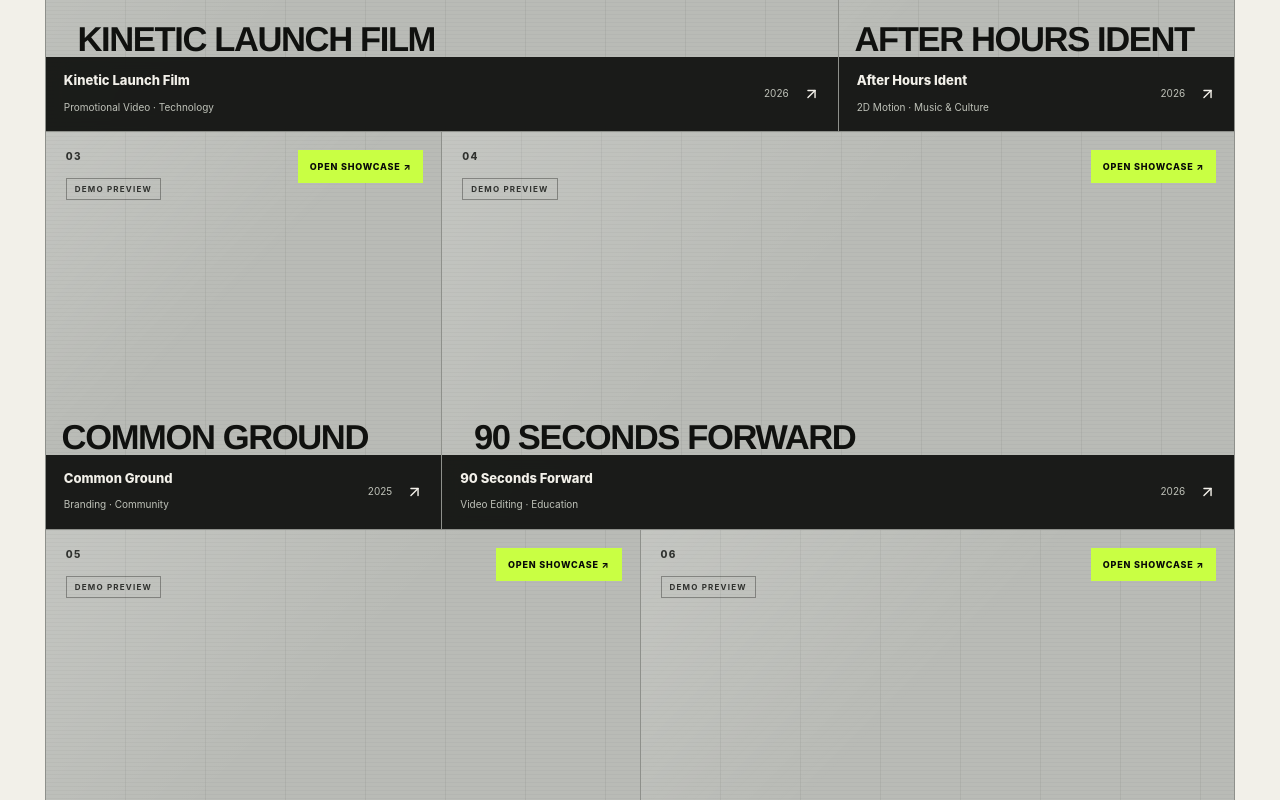
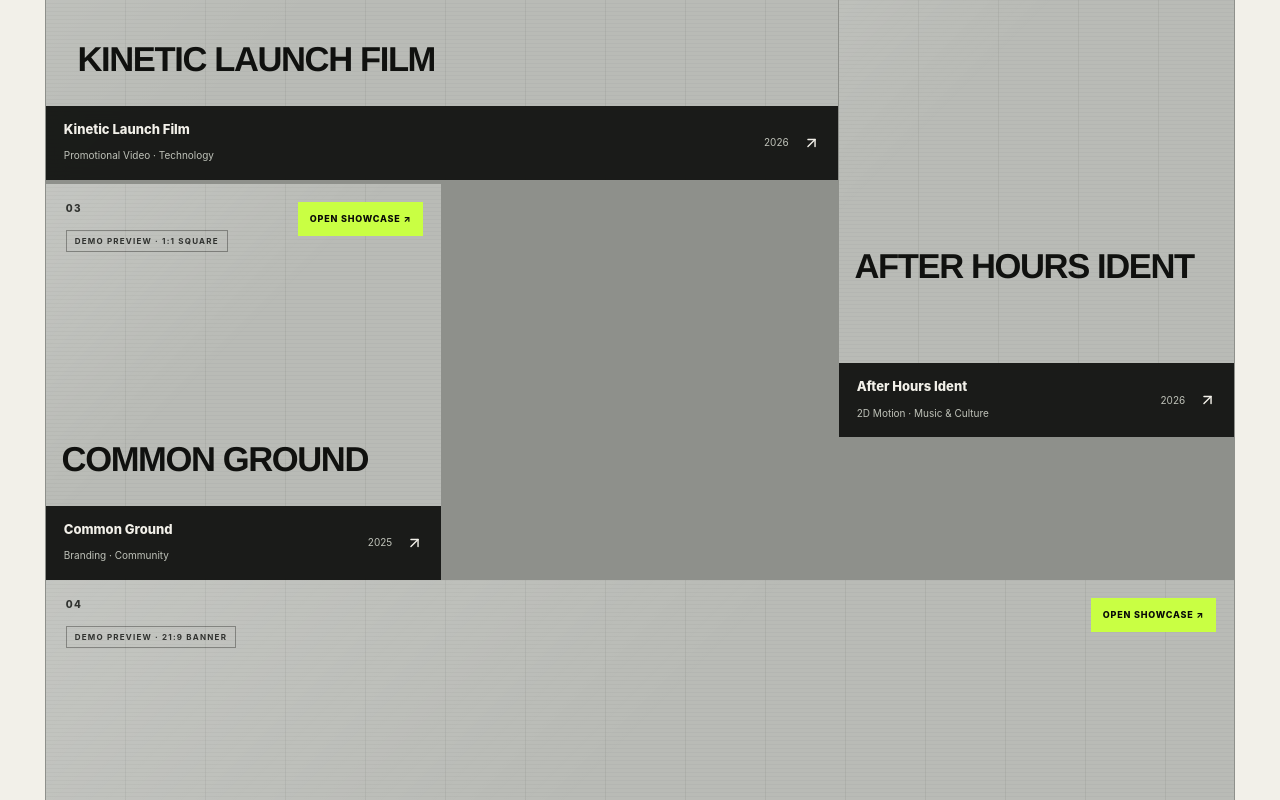
Before and after one commit to OrkoBiswas/orko, a Next.js app: page / in a window 1280 px wide. Shown: the part 1660-2460 px from the top of the page. Built offline with nearby package versions, Linux system fonts and the light colour scheme.

Commit message:
Add format-aware showcase layout

```diff
--- a/app/api/admin/projects/[id]/route.ts
+++ b/app/api/admin/projects/[id]/route.ts
@@ -19,7 +19,7 @@ const projectSchema = z.object({
   featured: z.boolean(),
   accent: z.string().regex(/^#[0-9a-f]{6}$/i),
   visual: z.enum(["orbit", "signal", "editorial", "spectrum", "type", "frame"]),
-  ratio: z.enum(["wide", "tall", "square"]),
+  ratio: z.enum(["wide", "tall", "square", "vertical", "banner"]),
   summary: z.string().trim().min(1).max(1000),
   challenge: z.string().trim().min(1).max(2000),
   concept: z.string().trim().min(1).max(2000),
--- a/app/globals.css
+++ b/app/globals.css
@@ -479,22 +479,20 @@ html { scroll-padding-top: 76px; }
 .showcase-footer { display: flex; justify-content: space-between; gap: 24px; padding: 13px 18px; color: #afb2aa; background: var(--ink); font-size: 9px; letter-spacing: .11em; text-transform: uppercase; }
 .featured-grid {
   grid-template-columns: repeat(12, minmax(0, 1fr));
-  grid-auto-rows: clamp(310px, 31vw, 560px);
+  grid-auto-rows: 8px;
+  grid-auto-flow: dense;
+  align-items: start;
   gap: 1px;
   background: #8e908b;
 }
-.featured-grid .project-card:nth-child(1) { grid-column: 1 / 9; }
-.featured-grid .project-card:nth-child(2) { grid-column: 9 / 13; }
-.featured-grid .project-card:nth-child(3) { grid-column: 1 / 5; }
-.featured-grid .project-card:nth-child(4) { grid-column: 5 / 13; }
-.featured-grid .project-card:nth-child(5) { grid-column: 1 / 7; }
-.featured-grid .project-card:nth-child(6) { grid-column: 7 / 13; }
-.featured-grid .project-card:last-child:nth-child(odd) { grid-column: 1 / -1; }
-.featured-grid .project-card,
-.featured-grid .project-card > a,
-.featured-grid .project-art { height: 100%; }
+.featured-grid .project-card:nth-child(n) { grid-column: span 4; }
+.featured-grid .project-card.ratio-wide { grid-column: span 8; }
+.featured-grid .project-card.ratio-banner { grid-column: span 12; }
+.featured-grid .project-card.ratio-square,
+.featured-grid .project-card.ratio-tall,
+.featured-grid .project-card.ratio-vertical { grid-column: span 4; }
 .featured-grid .project-card { overflow: hidden; background: #b9bbb6; }
-.featured-grid .project-card > a { position: relative; }
+.featured-grid .project-card > a { position: relative; display: block; }
 .featured-grid .project-card > a::after {
   content: "Open showcase  ↗";
   position: absolute;
@@ -514,7 +512,7 @@ html { scroll-padding-top: 76px; }
 }
 .featured-grid .project-card > a:hover::after,
 .featured-grid .project-card > a:focus-visible::after { opacity: 1; transform: translateY(0); }
-.featured-grid .project-art { aspect-ratio: auto; border: 0; }
+.featured-grid .project-art { width: 100%; height: auto; border: 0; }
 .featured-grid .project-card-meta {
   position: absolute;
   z-index: 8;
@@ -528,7 +526,7 @@ html { scroll-padding-top: 76px; }
   backdrop-filter: blur(10px);
 }
 .featured-grid .project-card-meta span { color: #bfc2b9; }
-.featured-grid .art-title { bottom: 19%; font-size: clamp(1.65rem, 2.7vw, 3.25rem); line-height: .9; }
+.featured-grid .art-title { bottom: max(104px, 22%); font-size: clamp(1.65rem, 2.7vw, 3.25rem); line-height: .9; }
 .featured-grid .project-card-meta > div:first-child p { font-size: 13px; }
 .featured-grid .project-card-meta span { font-size: 10px; }
 
@@ -571,6 +569,13 @@ html { scroll-padding-top: 76px; }
   text-transform: uppercase;
 }
 .art-title { color: #10110f; text-shadow: none !important; }
+.ratio-wide .project-art { aspect-ratio: 16 / 9; }
+.ratio-vertical .project-art { aspect-ratio: 9 / 16; }
+.ratio-square .project-art { aspect-ratio: 1; }
+.ratio-tall .project-art { aspect-ratio: 4 / 5; }
+.ratio-banner .project-art { aspect-ratio: 21 / 9; }
+.project-card .art-title { bottom: 11%; }
+.featured-grid .project-card .art-title { bottom: max(104px, 22%); }
 .project-card { transition: z-index 0s linear .4s; }
 .project-card:hover { z-index: 2; transition-delay: 0s; }
 .project-card:hover .project-art { transform: scale(1.018); filter: brightness(1.035); }
@@ -578,6 +583,9 @@ html { scroll-padding-top: 76px; }
 
 .project-library.is-grid {
   grid-template-columns: repeat(3, minmax(0, 1fr));
+  grid-auto-rows: 8px;
+  grid-auto-flow: dense;
+  align-items: start;
   gap: 1px;
   padding: 1px;
   background: #8e908b;
@@ -586,9 +594,14 @@ html { scroll-padding-top: 76px; }
 .project-library.is-grid .project-card:nth-child(5n + 1),
 .project-library.is-grid .project-card:nth-child(5n + 2),
 .project-library.is-grid .project-card:nth-child(5n + 4),
-.project-library.is-grid .project-card:nth-child(5n + 5) { grid-column: auto; }
-.project-library.is-grid .project-card > a { height: 100%; display: flex; flex-direction: column; background: #d3d4cf; }
-.project-library.is-grid .project-art { flex: 1 1 auto; width: 100%; aspect-ratio: 4 / 3; border: 0; }
+.project-library.is-grid .project-card:nth-child(5n + 5) { grid-column: span 1; }
+.project-library.is-grid .project-card.ratio-wide { grid-column: span 2; }
+.project-library.is-grid .project-card.ratio-banner { grid-column: span 3; }
+.project-library.is-grid .project-card.ratio-square,
+.project-library.is-grid .project-card.ratio-tall,
+.project-library.is-grid .project-card.ratio-vertical { grid-column: span 1; }
+.project-library.is-grid .project-card > a { height: auto; display: flex; flex-direction: column; background: #d3d4cf; }
+.project-library.is-grid .project-art { flex: none; width: 100%; border: 0; }
 .project-library.is-grid .project-card-meta { min-height: 78px; align-items: center; padding: 14px 16px; border: 0; background: #d3d4cf; }
 
 @media (max-width: 1024px) {
@@ -596,11 +609,14 @@ html { scroll-padding-top: 76px; }
   .showcase-toolbar > p { display: none; }
   .featured-grid {
     grid-template-columns: repeat(2, minmax(0, 1fr));
-    grid-auto-rows: clamp(300px, 48vw, 470px);
+    grid-auto-rows: 8px;
   }
   .featured-grid .project-card:nth-child(n) { grid-column: span 1; }
-  .featured-grid .project-card:last-child:nth-child(odd) { grid-column: 1 / -1; }
+  .featured-grid .project-card.ratio-wide,
+  .featured-grid .project-card.ratio-banner { grid-column: span 2; }
   .project-library.is-grid { grid-template-columns: repeat(2, minmax(0, 1fr)); }
+  .project-library.is-grid .project-card.ratio-wide,
+  .project-library.is-grid .project-card.ratio-banner { grid-column: span 2; }
 }
 
 @media (max-width: 700px) {
@@ -618,13 +634,15 @@ html { scroll-padding-top: 76px; }
     display: grid;
     grid-template-columns: 1fr;
     grid-template-rows: none;
-    grid-auto-rows: clamp(315px, 103vw, 410px);
+    grid-auto-rows: 8px;
   }
   .featured-grid .project-card:nth-child(n) { grid-column: 1; grid-row: auto; margin: 0; }
   .featured-grid .project-card-meta { min-height: 70px; }
-  .featured-grid .art-title { bottom: 21%; }
+  .featured-grid .art-title { bottom: max(98px, 22%); }
   .project-library.is-grid { display: grid; grid-template-columns: 1fr; }
-  .project-library.is-grid .project-card { margin: 0; }
+  .project-library.is-grid .project-card,
+  .project-library.is-grid .project-card.ratio-wide,
+  .project-library.is-grid .project-card.ratio-banner { grid-column: 1; margin: 0; }
 }
 
 @media (hover: none) {
--- a/app/page.tsx
+++ b/app/page.tsx
@@ -2,8 +2,8 @@ import Link from "next/link";
 import { ArrowDown, ArrowRight, ArrowUpRight, Asterisk, Sparkles } from "lucide-react";
 import { projects, services } from "@/lib/portfolio";
 import { getSiteContent, listPortfolioProjects, listPortfolioServices } from "@/db/repository";
-import { ProjectCard } from "@/components/ProjectCard";
 import { ProjectArtwork } from "@/components/ProjectArtwork";
+import { ShowcaseGrid } from "@/components/ShowcaseGrid";
 import { ShowreelDialog } from "@/components/ShowreelDialog";
 
 export const dynamic = "force-dynamic";
@@ -39,7 +39,7 @@ export default async function Home() {
             <div className="showcase-categories" aria-label="Featured project categories">{showcaseCategories.map((category) => <span key={category}>{category}</span>)}</div>
             <p>Selected work<br />Open any frame to explore</p>
           </div>
-          <div className="featured-grid">{featured.map((project, index) => <ProjectCard project={project} key={project.id} priority={index < 2} />)}</div>
+          <ShowcaseGrid projects={featured} />
           <div className="showcase-footer"><span>Curated selection / {new Date().getFullYear()}</span><span>Hover, tap, or use the keyboard to open a showcase item</span></div>
         </div>
         <div className="archive-callout" data-reveal><p><span>{liveProjects.length}</span> curated showcase items</p><p>Filter by discipline, industry, and year. Explore single pieces, bundles, motion work, design systems, and deeper project stories.</p><Link className="button button-light" href="/work">Browse everything <ArrowRight aria-hidden="true" /></Link></div>
--- a/components/ProjectArtwork.tsx
+++ b/components/ProjectArtwork.tsx
@@ -1,5 +1,13 @@
 import type { CSSProperties } from "react";
 import type { Project } from "@/lib/portfolio";
+
+const frameLabels: Record<Project["ratio"], string> = {
+  wide: "16:9 landscape",
+  tall: "4:5 poster",
+  square: "1:1 square",
+  vertical: "9:16 vertical",
+  banner: "21:9 banner",
+};
 
 export function ProjectArtwork({ project, compact = false }: { project: Project; compact?: boolean }) {
   const style = { "--project-accent": project.accent } as CSSProperties;
@@ -7,7 +15,7 @@ export function ProjectArtwork({ project, compact = false }: { project: Project;
     <div className={`project-art visual-${project.visual} ${compact ? "is-compact" : ""}`} style={style} aria-hidden="true">
       <span className="art-index">{project.index}</span>
       <span className="art-kicker">{project.category}</span>
-      <span className="art-demo-label">Demo preview</span>
+      <span className="art-demo-label">Demo preview · {frameLabels[project.ratio]}</span>
       <span className="art-title">{project.title}</span>
       <span className="art-line art-line-one" />
       <span className="art-line art-line-two" />
--- /dev/null
+++ b/components/ShowcaseGrid.tsx
@@ -0,0 +1,42 @@
+"use client";
+
+import { useLayoutEffect, useRef } from "react";
+import { ProjectCard } from "@/components/ProjectCard";
+import type { Project } from "@/lib/portfolio";
+
+export function ShowcaseGrid({ projects }: { projects: Project[] }) {
+  const root = useRef<HTMLDivElement>(null);
+
+  useLayoutEffect(() => {
+    const grid = root.current;
+    if (!grid) return;
+
+    let frame = 0;
+    const layout = () => {
+      window.cancelAnimationFrame(frame);
+      frame = window.requestAnimationFrame(() => {
+        const styles = window.getComputedStyle(grid);
+        const row = Number.parseFloat(styles.gridAutoRows) || 8;
+        const gap = Number.parseFloat(styles.rowGap) || 1;
+        grid.querySelectorAll<HTMLElement>("[data-project-card]").forEach((card) => {
+          const content = card.querySelector<HTMLElement>("a");
+          if (!content) return;
+          const span = Math.max(1, Math.ceil((content.scrollHeight + gap) / (row + gap)));
+          const next = `span ${span}`;
+          if (card.style.gridRowEnd !== next) card.style.gridRowEnd = next;
+        });
+      });
+    };
+
+    const observer = new ResizeObserver(layout);
+    observer.observe(grid);
+    layout();
+
+    return () => {
+      observer.disconnect();
+      window.cancelAnimationFrame(frame);
+    };
+  }, [projects]);
+
+  return <div className="featured-grid" ref={root}>{projects.map((project, index) => <ProjectCard project={project} key={project.id} priority={index < 2} />)}</div>;
+}
--- a/lib/portfolio.ts
+++ b/lib/portfolio.ts
@@ -11,7 +11,7 @@ export type Project = {
   featured: boolean;
   accent: string;
   visual: "orbit" | "signal" | "editorial" | "spectrum" | "type" | "frame";
-  ratio: "wide" | "tall" | "square";
+  ratio: "wide" | "tall" | "square" | "vertical" | "banner";
   summary: string;
   challenge: string;
   concept: string;
@@ -55,7 +55,7 @@ export const projects: Project[] = [
     featured: true,
     accent: "#ff6338",
     visual: "orbit",
-    ratio: "tall",
+    ratio: "vertical",
     summary: "A nocturnal identity system built from orbiting type, elastic timing, and imperfect print texture.",
     challenge: "Create a channel identity that can open a film, label a chapter, or live as a ten-second social loop.",
     concept: "Late-night transmission: minimal geometry interrupted by warm, human texture.",
@@ -97,7 +97,7 @@ export const projects: Project[] = [
     featured: true,
     accent: "#f5d05f",
     visual: "frame",
-    ratio: "wide",
+    ratio: "banner",
     summary: "An editorial explainer cut that moves quickly, breathes at the right moments, and keeps the idea in focus.",
     challenge: "Condense a dense interview and supporting footage into a concise story without flattening the speaker’s voice.",
     concept: "Momentum through contrast: intimate statements, graphic proof, and purposeful silence.",
@@ -181,7 +181,7 @@ export const projects: Project[] = [
     featured: false,
     accent: "#bd8cff",
     visual: "orbit",
-    ratio: "tall",
+    ratio: "vertical",
     summary: "A bright, modular motion system made for launches, menus, stories, and weekly social rhythm.",
     challenge: "Create a social identity broad enough for daily use and bold enough to stop a fast scroll.",
     concept: "Menus from tomorrow—sharp type, soft circles, and quick elastic movement.",
@@ -223,7 +223,7 @@ export const projects: Project[] = [
     featured: false,
     accent: "#61d7e8",
     visual: "signal",
-    ratio: "tall",
+    ratio: "vertical",
     summary: "A short-form study proving that hook, change, and payoff can still feel authored in ten seconds.",
     challenge: "Make multiple ultra-short versions without reducing the idea to noisy, interchangeable content.",
     concept: "One visual verb per cut: fold, snap, reveal, repeat.",
```
Also changed, not shown: components/AdminProjectEditor.tsx (+9 -1 lines), components/WorkLibrary.tsx (+35 -0 lines), 2 other files (tests, documents, lock files or other folders).
